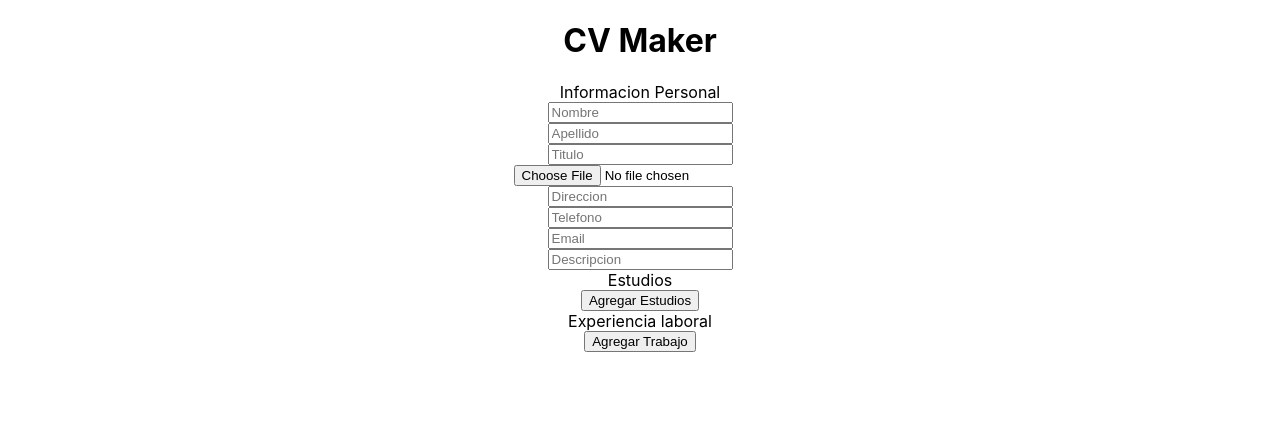
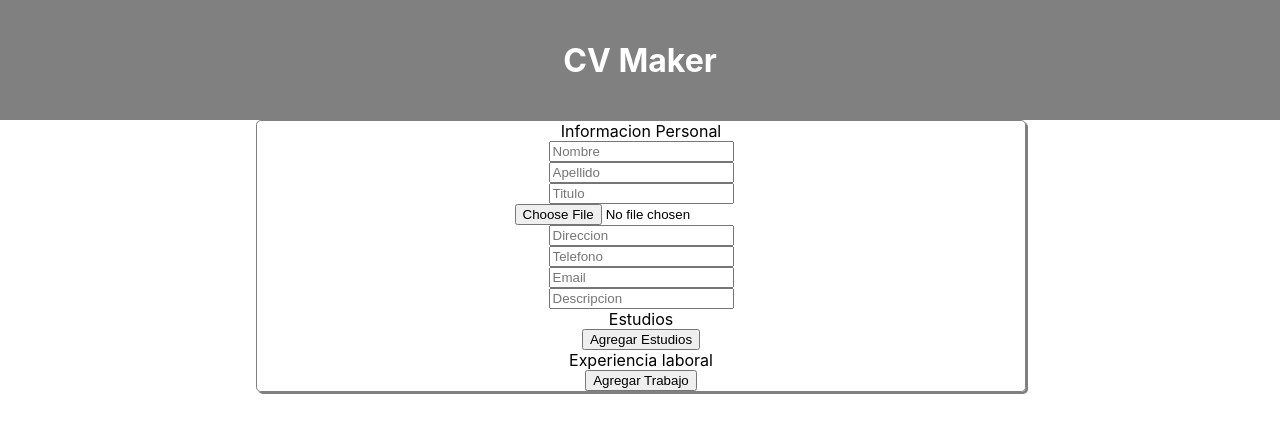
Before and after one commit to SebasDrewes/cv-maker, a React (Create React App) app: page / in a window 1280 px wide. Shown: the top 432 px of the page. Built offline with nearby package versions, Linux system fonts and the light colour scheme.

Commit message:
empezando css

```diff
--- a/src/App.css
+++ b/src/App.css
@@ -1,10 +1,22 @@
 #title {
-  text-align: center;
+  display: flex;
+  align-items: center;
+  justify-content: center;
+  height: 15vh;
+  margin: 0;
+  color: white;
+  background-color: grey;
 }
 .container {
   display: flex;
   flex-direction: column;
   align-items: center;
+  justify-content: center;
+  width: 60vw;
+  margin-left: 20vw;
+  border: 1px solid grey;
+  border-radius: 0.3em;
+  box-shadow:2px 2px grey;
 }
 form {
   display: flex;
```
